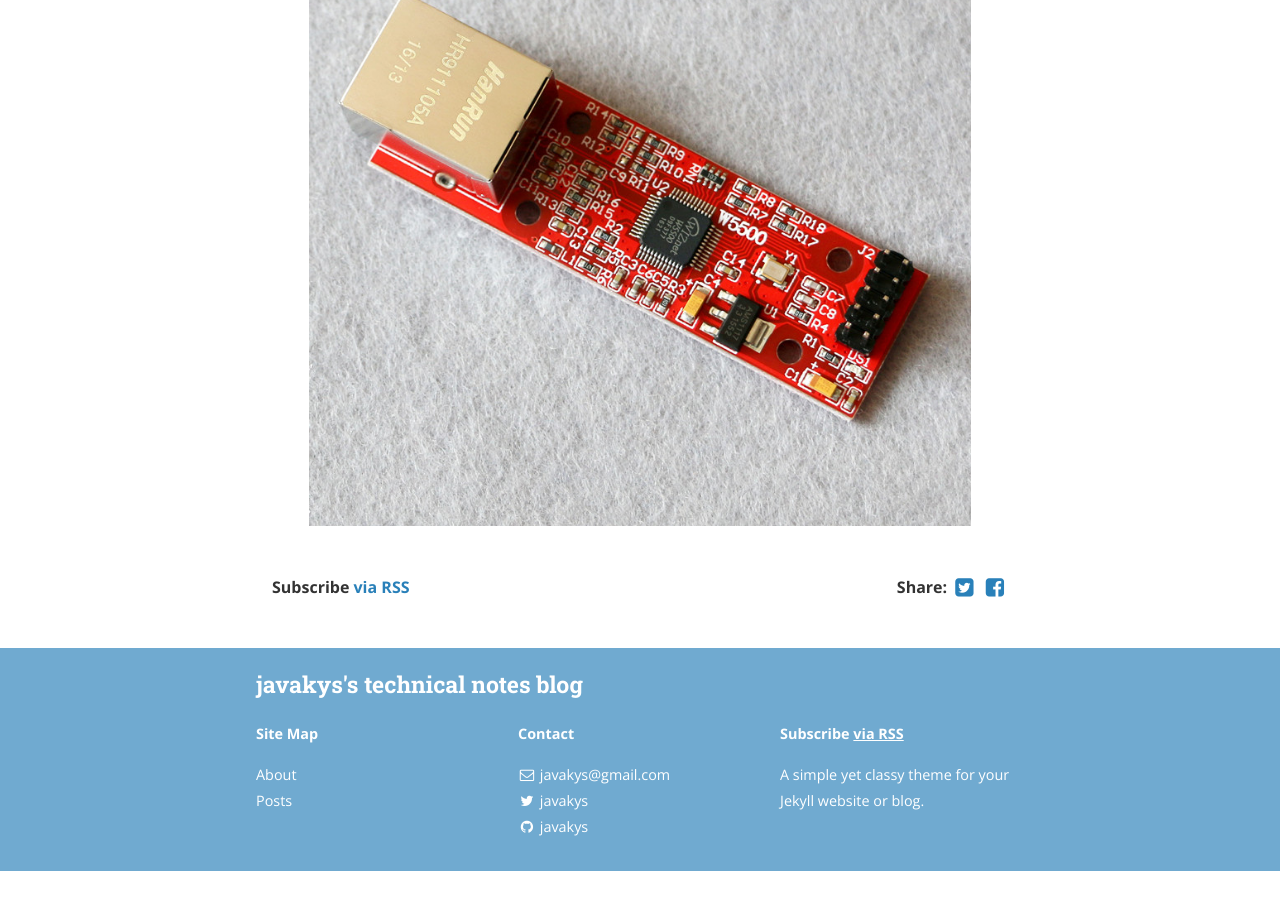
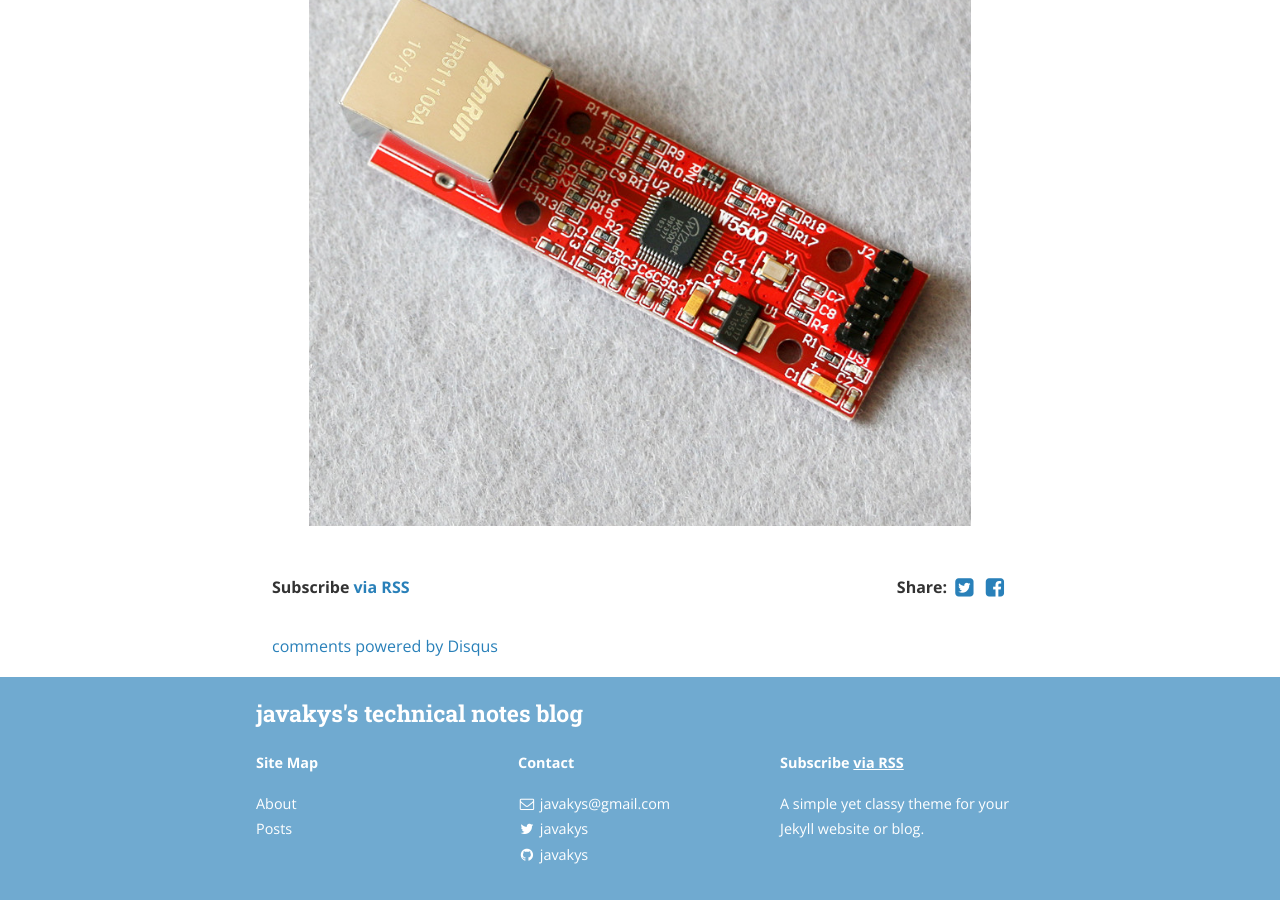
Before and after one commit to javakys/javakys.github.io, a Jekyll site: the page built from _posts/2019-2-18-Var-analysis.md, in a window 1280 px wide and 900 px high, scrolled down 1378 px. Built offline with Jekyll 4.4.1, drawn with Linux system fonts in a browser that asks for light colours; nearby versions of some CDN libraries; comment, search, counter and statistics services are not loaded; before the commit the page ends 2249 px from its top, so only the background shows below that; part of the change alters nothing that is shown.

Commit message:
add disqus

```diff
--- a/_config.yml
+++ b/_config.yml
@@ -44,7 +44,7 @@ jekyll-archives:
     tag: '/tag/:name/'
 
 # Disqus comments
-# disqus_shortname: bencentra
+disqus_shortname: javakys
 
 # Google analytics
 ga_tracking_id: "UA-138688521-1"
```
